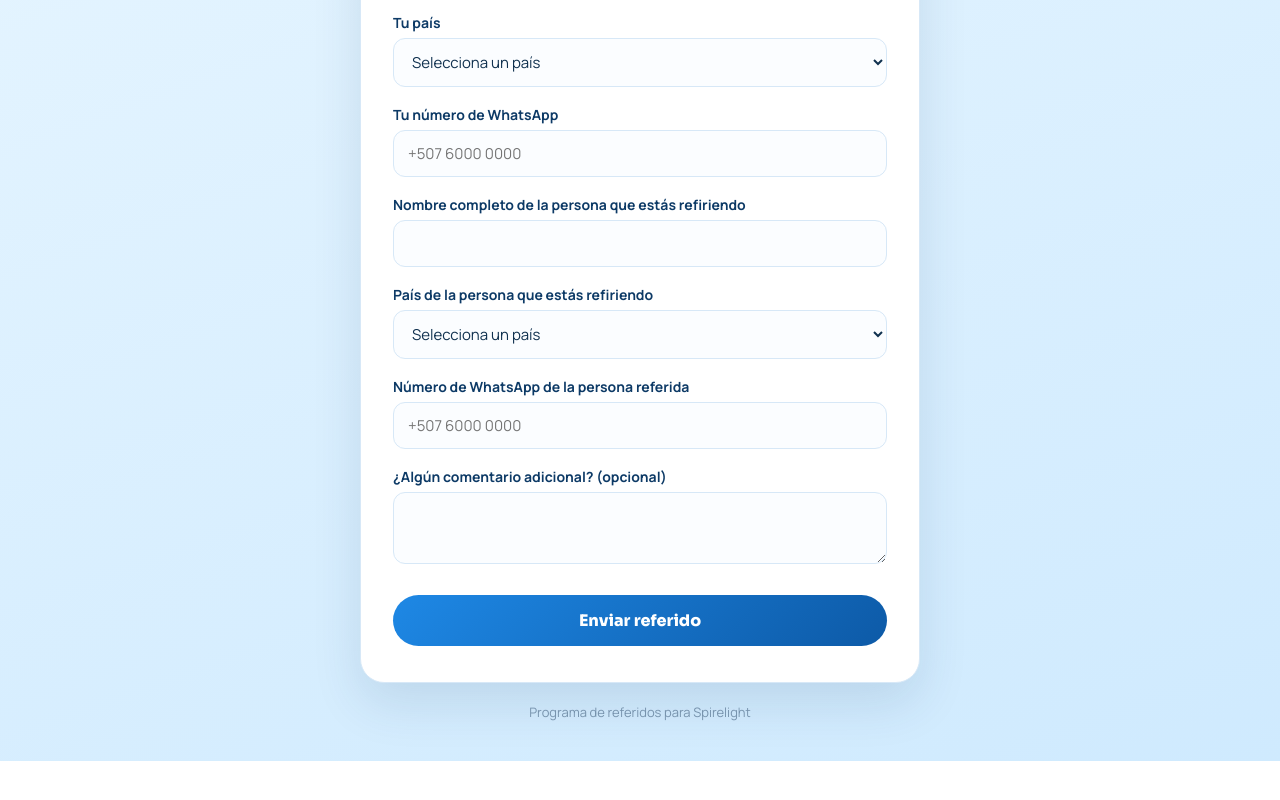
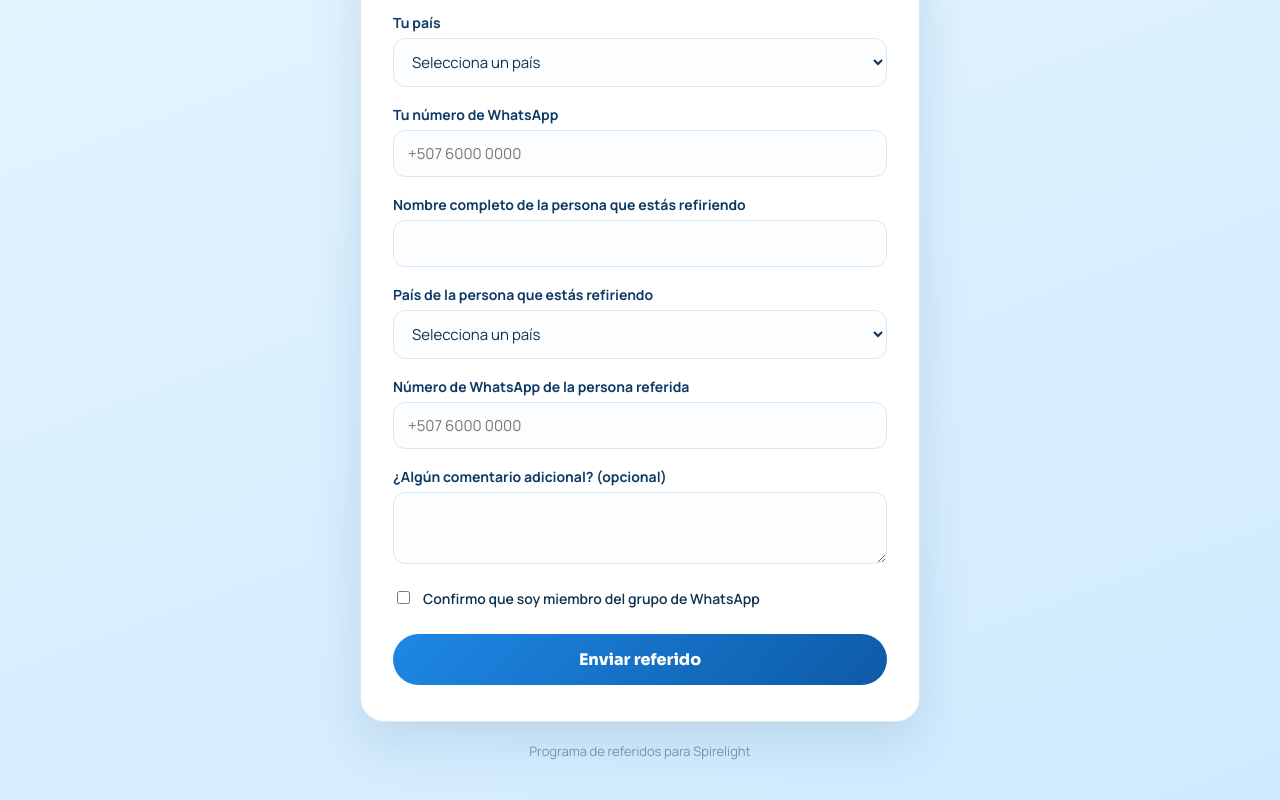
Before and after one commit to vulcan-mode/spirelight, a plain HTML site: page index.html in a window 1280 px wide. Shown: the part 459-1259 px from the top of the page. Before the commit the page ends 1220 px from the top, so only its background shows below. Drawn offline with Linux system fonts and the light colour scheme.

Commit message:
Require referrer to confirm WhatsApp group membership
No API exists to verify group membership programmatically, so this is
an honor-system checkbox rather than a real check — deters casual
misuse at zero cost while a real cross-check stays a manual process.

```diff
--- a/index.html
+++ b/index.html
@@ -87,6 +87,21 @@
     outline-offset: 1px;
   }
   textarea { resize: vertical; min-height: 72px; }
+  .checkbox-row {
+    display: flex;
+    align-items: flex-start;
+    gap: 10px;
+    margin: 20px 0 0;
+    font-weight: 600;
+    font-size: 14px;
+    color: var(--ink);
+    cursor: pointer;
+  }
+  .checkbox-row input {
+    width: auto;
+    margin-top: 2px;
+    accent-color: var(--blue);
+  }
   button {
     width: 100%;
     margin-top: 26px;
@@ -228,6 +243,11 @@
         <label for="comments">¿Algún comentario adicional? (opcional)</label>
         <textarea id="comments" name="comments"></textarea>
 
+        <label class="checkbox-row" for="confirmMember">
+          <input id="confirmMember" name="confirmMember" type="checkbox" required>
+          <span>Confirmo que soy miembro del grupo de WhatsApp</span>
+        </label>
+
         <button type="submit" id="submitBtn">Enviar referido</button>
         <p class="error" id="errorMsg">Algo salió mal. Por favor intenta de nuevo.</p>
       </form>
```
